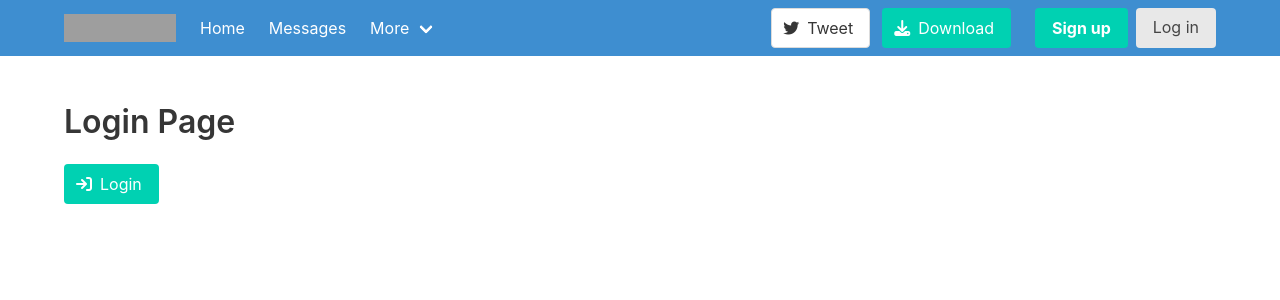
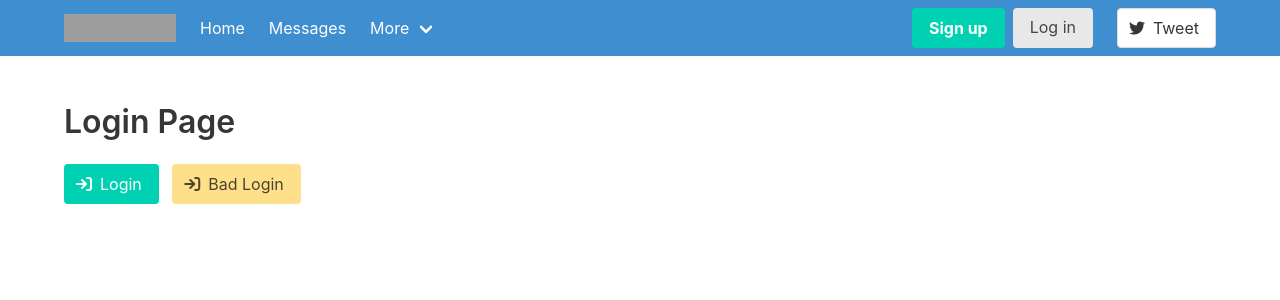
Before and after one commit to jewpaltz/2022-spring, a Vue app in the folder client/: page /login in a window 1280 px wide. Shown: the top 300 px of the page. Built offline with nearby package versions, Linux system fonts and the light colour scheme; grey boxes are pictures that could not be loaded.

Commit message:
login badge

```diff
--- /dev/null
+++ b/client/src/components/LoginBadge.vue
@@ -0,0 +1,46 @@
+<script setup lang="ts">
+    import session, { Logout } from "../models/session";
+</script>
+
+<template>
+    <div class="buttons" v-if="!session.user">
+        <router-link class="button is-primary" to="/signup">
+            <strong>Sign up</strong>
+        </router-link>
+        <router-link class="button is-light" to="/login">
+            Log in
+        </router-link>
+    </div>
+    <div class="buttons" v-else>
+        <div class="avatar">
+            <img :src="session.user.pic" />
+            <div>
+                <strong>{{ session.user.firstName }} {{ session.user.lastName }}</strong> <br />
+                <i>{{ session.user.email }}</i>
+            </div>
+        </div>
+        <a class="button is-primary" @click="Logout()">
+            <strong>Log out</strong>
+        </a>
+    </div>
+</template>
+
+<style scoped lang="scss">
+    .avatar {
+        display: flex;
+        align-items: center;
+        justify-content: center;
+        margin-right: .5em;
+        gap: .5em;
+        line-height: 1em;
+
+        img {
+            width: 48px;
+            height: 48px;
+            max-height: max-content;
+            border-radius: 10%;
+            overflow: hidden;
+            object-fit: cover;
+        }
+    }
+</style>
--- a/client/src/components/Nav.vue
+++ b/client/src/components/Nav.vue
@@ -1,6 +1,7 @@
 <script setup lang="ts">
 import { ref } from 'vue';
 import { RouterLink } from "vue-router";
+import LoginBadge from './LoginBadge.vue';
 
 
     const isOpen = ref(false);
@@ -50,9 +51,13 @@ import { RouterLink } from "vue-router";
                 </div>
               </div>
               <div class="navbar-end">
+
+
                 <div class="navbar-item">
-                    <div class="field is-grouped">
-                      <p class="control">
+                    <login-badge />
+                </div>
+
+                <div class="navbar-item">
                         <a class="bd-tw-button button" data-social-network="Twitter" data-social-action="tweet" data-social-target="https://bulma.io" target="_blank" href="https://twitter.com/intent/tweet?text=Bulma: a modern CSS framework based on Flexbox&amp;hashtags=bulmaio&amp;url=https://bulma.io&amp;via=jgthms">
                           <span class="icon">
                             <i class="fab fa-twitter"></i>
@@ -61,29 +66,10 @@ import { RouterLink } from "vue-router";
                             Tweet
                           </span>
                         </a>
-                      </p>
-                      <p class="control">
-                        <a class="button is-primary" href="https://github.com/jgthms/bulma/releases/download/0.9.3/bulma-0.9.3.zip">
-                          <span class="icon">
-                            <i class="fas fa-download"></i>
-                          </span>
-                          <span>Download</span>
-                        </a>
-                      </p>
-                    </div>
-                </div>
 
-                <div class="navbar-item">
-                  <div class="buttons">
-                    <router-link class="button is-primary" to="/signup">
-                      <strong>Sign up</strong>
-                    </router-link>
-                    <router-link class="button is-light" to="/login">
-                      Log in
-                    </router-link>
-                  </div>
                 </div>
               </div>
+
             </div>
         </div>
       </nav>
--- a/client/src/models/session.ts
+++ b/client/src/models/session.ts
@@ -1,13 +1,29 @@
-
+import { reactive } from "vue";
 import router from "../router";
 
-const session = {
-    user: null as any,
-}
+import * as users from "../models/user";
 
-export async function Login(username: string, password: string) {
-    session.user = { username, password };
+
+const session = reactive({
+    user: null as users.User | null,
+})
+
+export async function Login(handle: string, password: string) {
+    const user = users.list.find(u => u.handle === handle);
+
+    if (!user) {
+        throw { message: "User not found" };
+    }
+    if(user.password !== password) {
+        throw { message: "Incorrect password" };
+    }
+
+    session.user = user;
     router.push('/messages');
 }
 
+export function Logout() {
+    session.user = null;
+}
+
 export default session;
--- /dev/null
+++ b/client/src/models/user.ts
@@ -0,0 +1,42 @@
+/* B"H
+*/
+
+export interface User {
+    firstName: string;
+    lastName: string;
+    handle: string;
+    password: string;
+    email: string;
+    pic: string;
+    id: number;
+}
+
+export const list: User[] = [
+    {
+        firstName: 'John',
+        lastName: 'Doe',
+        handle: 'johndoe',
+        password: 'password',
+        email: 'jhon@doe.com',
+        pic: 'https://randomuser.me/api/portraits/men/1.jpg',
+        id: 1,
+    },
+    {
+        firstName: 'Vladimir',
+        lastName: 'Putin',
+        handle: 'russian_dictator',
+        password: 'long table',
+        email: 'jhon@doe.com',
+        pic: 'https://randomuser.me/api/portraits/men/2.jpg',
+        id: 1,
+    },
+    {
+        firstName: 'Kamala',
+        lastName: 'Harris',
+        handle: 'vp',
+        password: 'password',
+        email: 'kamala@whitehouse.org',
+        pic: 'https://randomuser.me/api/portraits/women/3.jpg',
+        id: 1,
+    },
+];
--- a/client/src/pages/Login.vue
+++ b/client/src/pages/Login.vue
@@ -2,9 +2,13 @@
 import { Login } from '../models/session';
 
 
+    function badLogin()
+    {
+        Login('Moshe Cohen', 'meme')
+    }
     function login()
     {
-        Login('Moshe Cohen', 'meme')
+        Login('vp', 'password')
     }
 </script>
 
@@ -18,7 +22,15 @@ import { Login } from '../models/session';
             </span>
             <span>Login</span>
         </button>
-    </div>
+        &nbsp;
+        <button class="button is-warning" @click="badLogin">
+            <span class="icon">
+                <i class="fa fa-sign-in"></i>
+            </span>
+            <span>Bad Login</span>
+        </button>
+
+</div>
 </template>
 
 
--- a/client/src/router/index.ts
+++ b/client/src/router/index.ts
@@ -29,7 +29,7 @@ const router = createRouter({
 })
 
 router.beforeEach((to, from) => {
-    if (['/messages'].includes(to.path)) { // list of paths that require login
+    if (['/messages', '/wall', '/feed'].includes(to.path)) { // list of paths that require login
         if (!session.user) {
             return '/login';
         }
```
